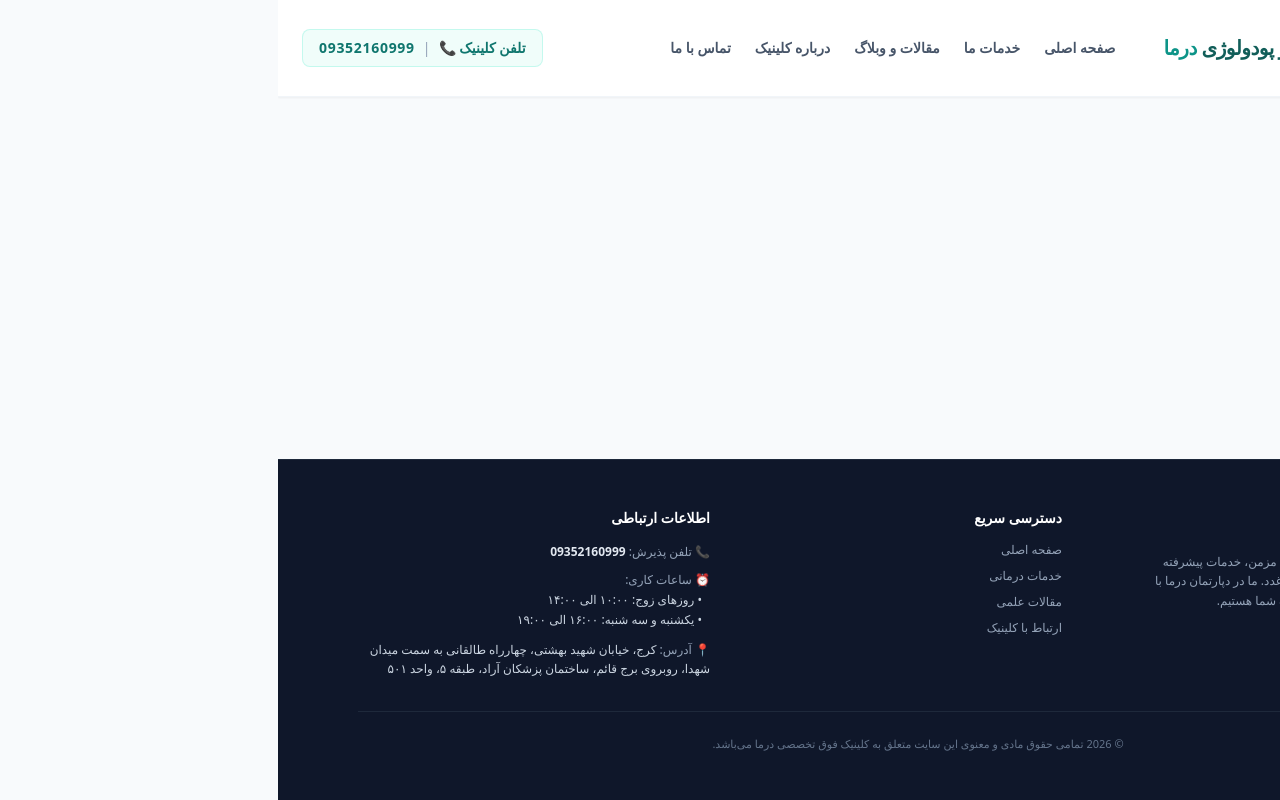
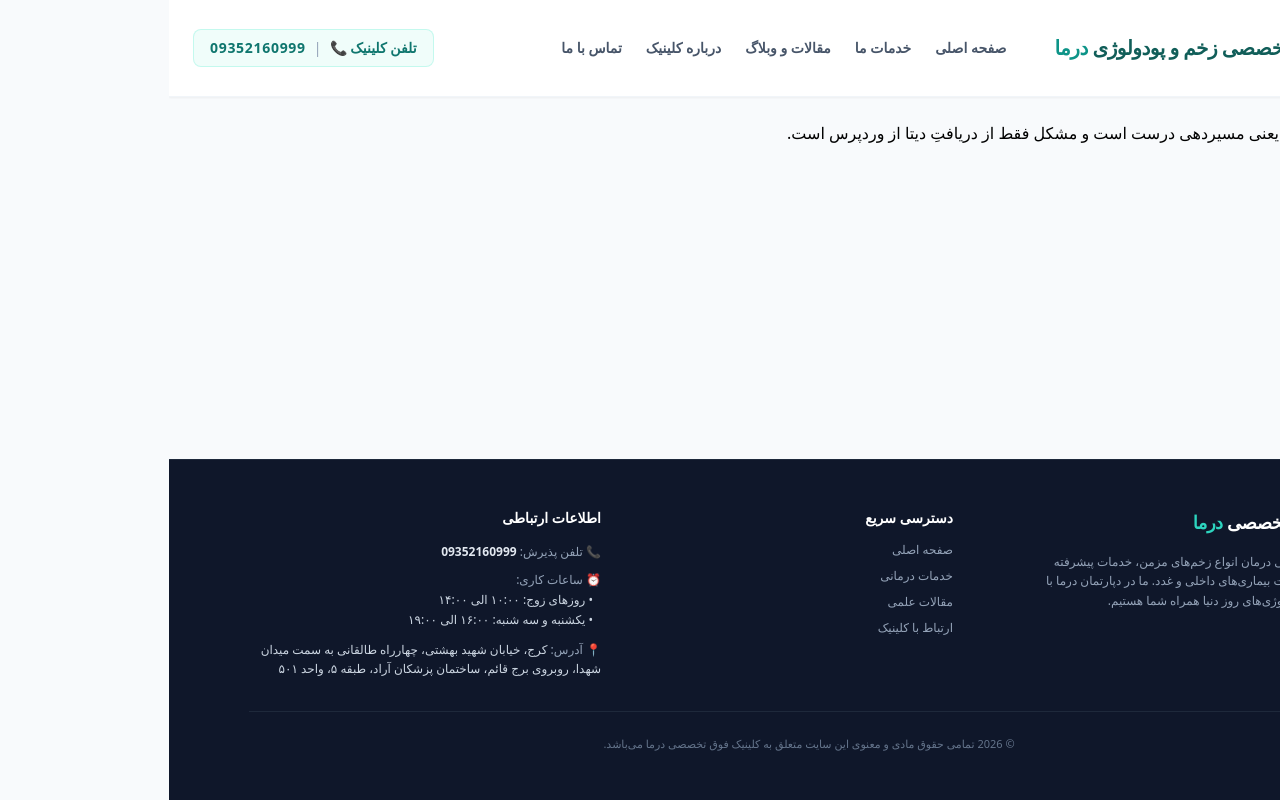
Before and after one commit to negincha/derma-clinic, a Next.js app: page /test-wp in a window 1280 px wide. Built offline with nearby package versions, Linux system fonts and the light colour scheme; no server answers.

Commit message:
fix test page to check routing

```diff
--- a/src/app/test-wp/page.tsx
+++ b/src/app/test-wp/page.tsx
@@ -1,18 +1,8 @@
 export default async function TestPage() {
-  let data = null;
-  try {
-    const res = await fetch("https://derma-clinic.ir/?graphql", {
-      method: "POST",
-      headers: { "Content-Type": "application/json" },
-      body: JSON.stringify({
-        query: `query { generalSettings { title } }`,
-      }),
-      cache: 'no-store', // این خیلی مهم است
-    });
-    data = await res.json();
-  } catch (error) {
-    data = { error: "اتصال برقرار نشد" };
-  }
-
-  return <pre>{JSON.stringify(data, null, 2)}</pre>;
+  return (
+    <div>
+      <h1>تست ارتباط با سرور</h1>
+      <p>اگر این صفحه را می‌بینید، یعنی مسیردهی درست است و مشکل فقط از دریافتِ دیتا از وردپرس است.</p>
+    </div>
+  );
 }
```
